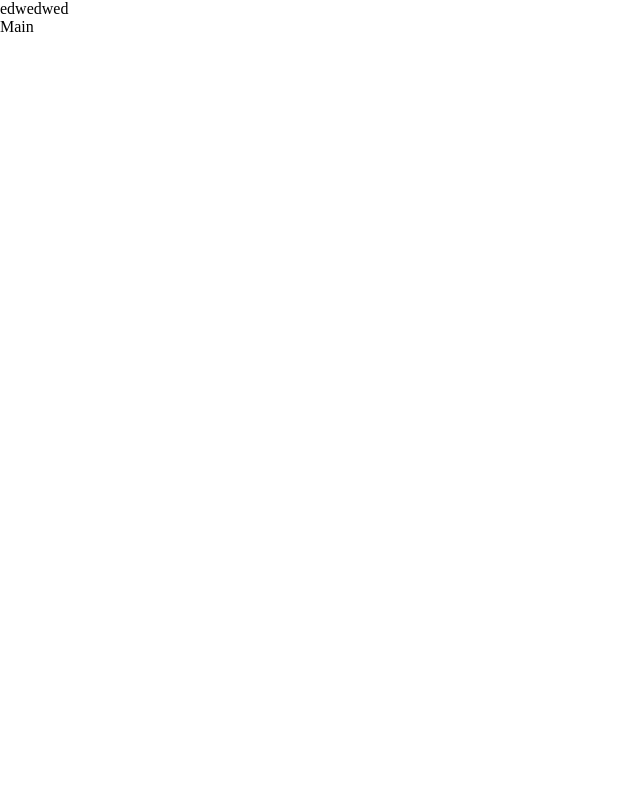
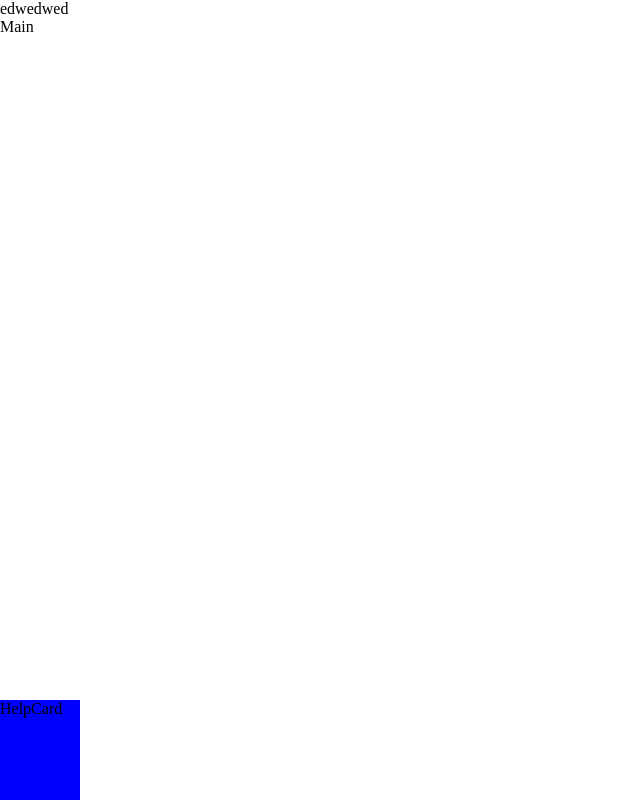
Before and after one commit to ViktorZubtsov/Hotel, a React (Create React App) app: page / in a window 1280 px wide. Shown: the whole page, without its empty margins (0-640 px from the left). Built offline with nearby package versions, Linux system fonts and the light colour scheme.

Commit message:
add scss

```diff
--- a/public/index.html
+++ b/public/index.html
@@ -29,6 +29,8 @@
   <body>
     <noscript>You need to enable JavaScript to run this app.</noscript>
     <div id="root"></div>
+    <div id="help-card-root"></div>
+
     <!--
       This HTML file is a template.
       If you open it directly in the browser, you will see an empty page.
--- a/src/app/Main/index.tsx
+++ b/src/app/Main/index.tsx
@@ -1,4 +1,6 @@
 import HelmetCard from "../../component/HelmetCard";
+import HelpCard from "../../component/HelpCard/HelpCard";
+
 
 const Main = () => {
   return(
@@ -9,6 +11,7 @@ const Main = () => {
             keywords="keywords"
         />
         Main
+        <HelpCard/>
       </div>
   )
 }
--- /dev/null
+++ b/src/component/HelpCard/HelpCard.tsx
@@ -0,0 +1,31 @@
+import ReactDOM from "react-dom";
+import {useEffect} from "react";
+const HelpCardRoot = document.getElementById('help-card-root');
+
+
+const HelpCard = () => {
+  const el = document.createElement('div');
+  // @ts-ignore
+  useEffect(()=>{
+    // @ts-ignore
+    HelpCardRoot.appendChild(el)
+    // @ts-ignore
+    return  ()=> {HelpCardRoot.removeChild(el)}
+  }, [])
+
+
+  return ReactDOM.createPortal((
+       <div style={{
+         background: 'blue',
+         width: '80px',
+         height: '100px',
+         position: 'absolute',
+         bottom: '0',
+         left: '0'
+       }}>
+         HelpCard
+       </div>
+  ), el)
+}
+
+export default HelpCard
```
